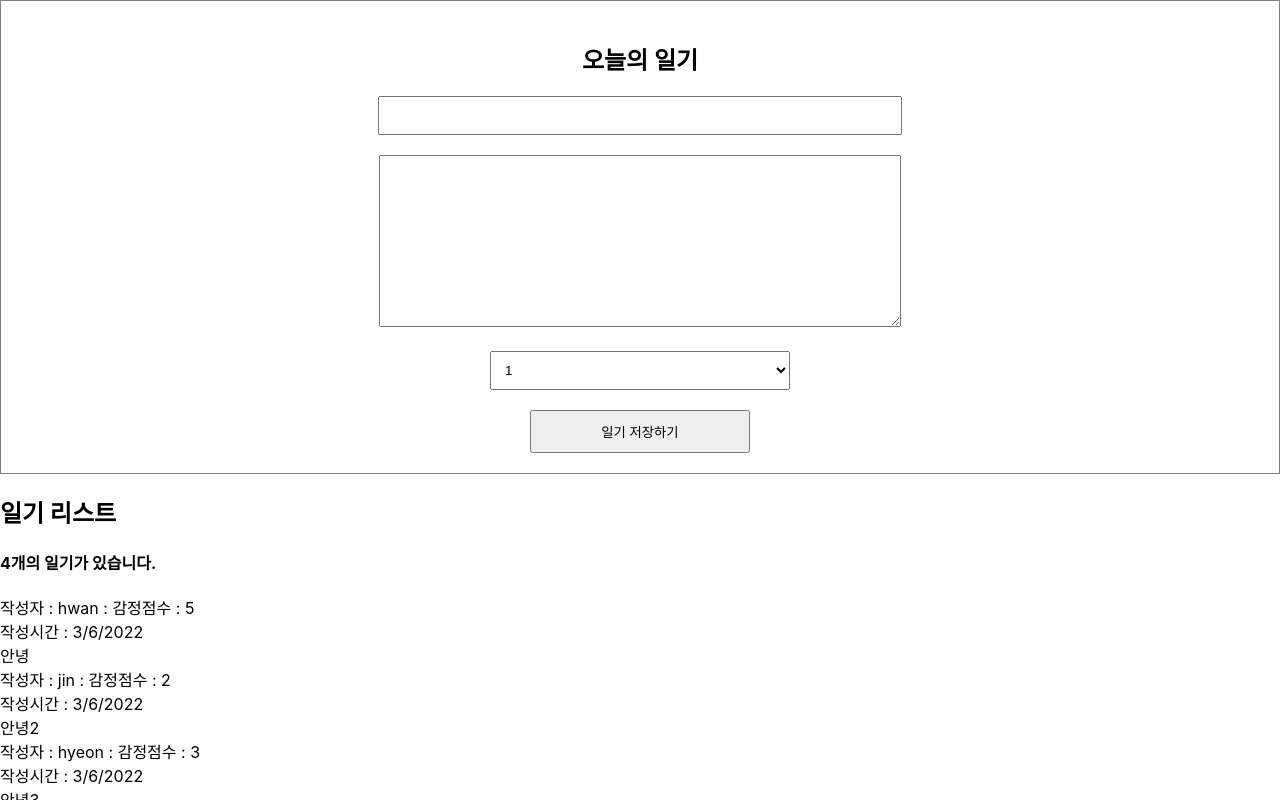
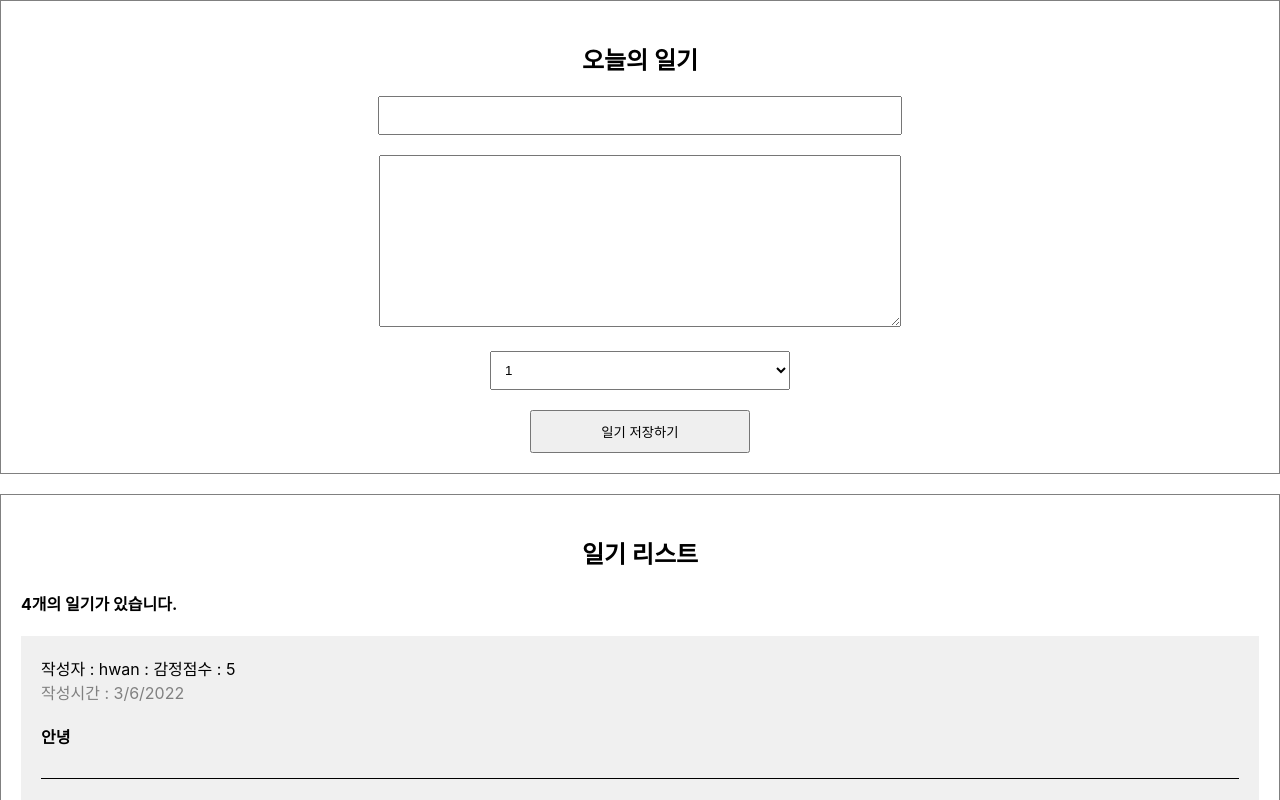
Before and after one commit to GilhwanE/sampleDiary, a React (Create React App) app: page / in a window 1280 px wide. Shown: the top 800 px of the page. Built offline with nearby package versions, Linux system fonts and the light colour scheme.

Commit message:
💄  Implement Diary basic style

```diff
--- a/src/App.css
+++ b/src/App.css
@@ -26,3 +26,38 @@ textarea {
   padding: 10px;
   cursor: pointer;
 }
+
+/* list */
+
+.diarylist {
+  border: 1px solid gray;
+  padding: 20px;
+  margin-top: 20px;
+}
+
+.diarylist h2 {
+  text-align: center;
+}
+
+/* item */
+
+.diaryitem {
+  background-color: rgba(240, 240, 240);
+  padding: 20px;
+  margin-bottom: 20px;
+}
+
+.diaryitem .info {
+  border-bottom: 1px solid black;
+  margin-bottom: 10px;
+  padding-bottom: 10px;
+}
+
+.diaryitem .date {
+  color: gray;
+}
+
+.diaryitem .content {
+  font-weight: 700;
+  margin: 20px 0;
+}
```
